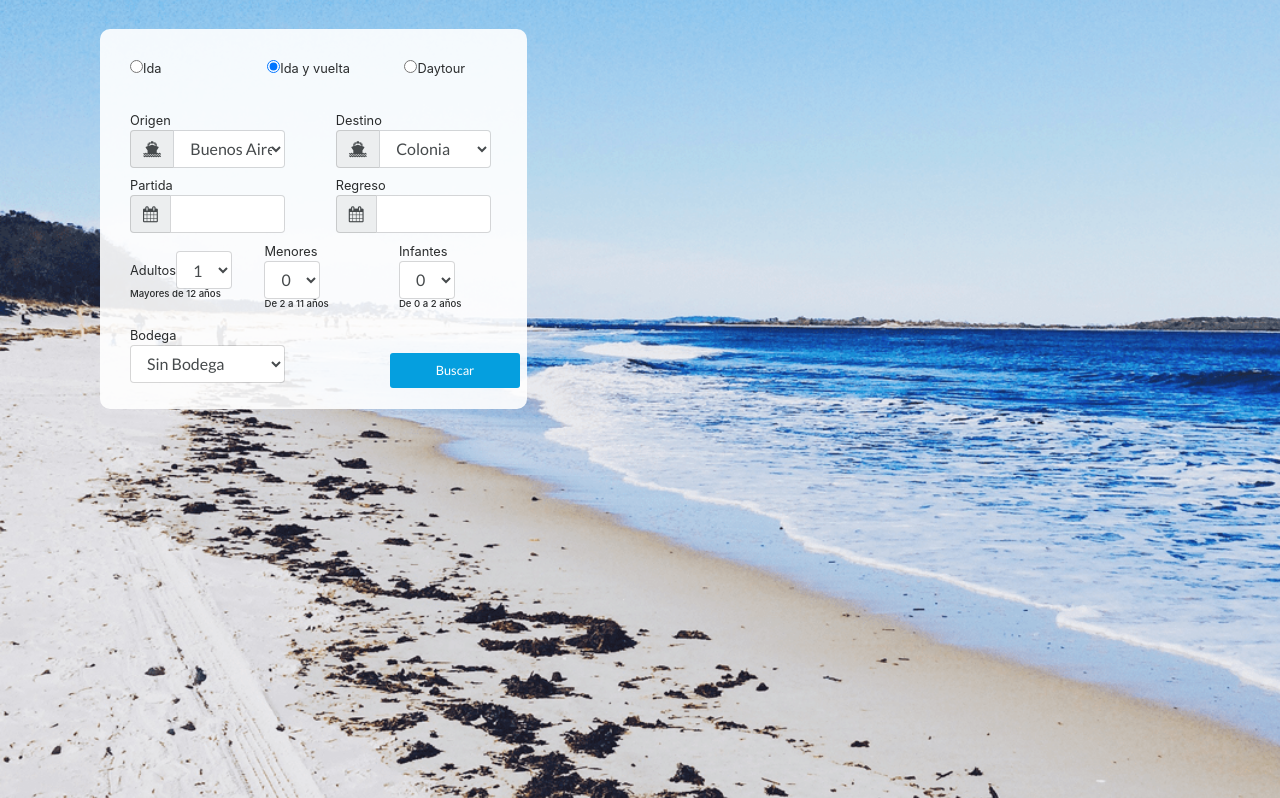
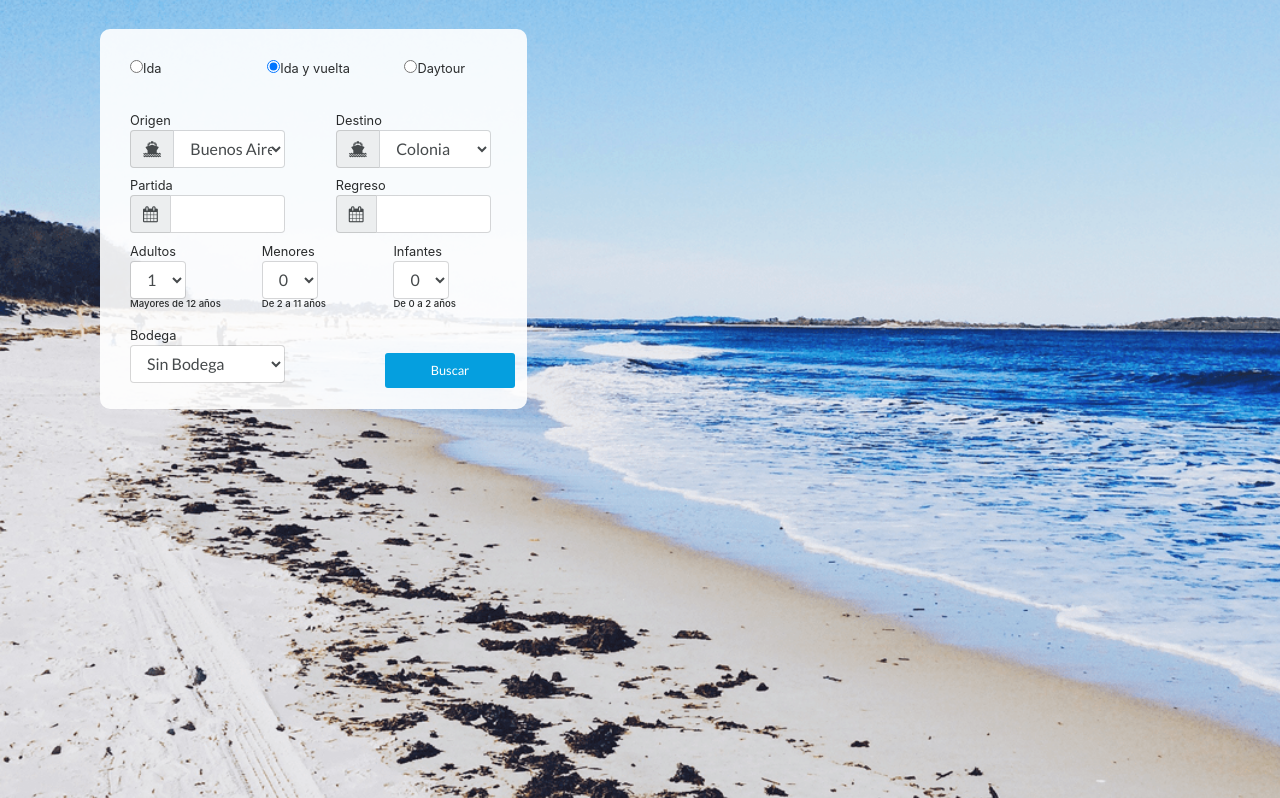
Before and after one commit to moi05/seacatv1, a web app: file index.html in a window 1280 px wide. Shown: the part 181-979 px from the top of the page. Run offline with its HTML, style and script files only (its server is not run), Linux system fonts and the light colour scheme; some libraries are stand-ins or nearby versions.

Commit message:
correccion formulario

```diff
--- a/src/scss/_main-seacat.scss
+++ b/src/scss/_main-seacat.scss
@@ -191,7 +191,7 @@ hgroup {
 }
 
 #edades {
-    max-width: 98% !important;
+    max-width: 96% !important;
 }
 
 h1 {
@@ -301,7 +301,7 @@ h1 {
         font-size: $normal-font-size;
         font-family: $primary-font;
         float: left;
-        margin-left: 245px;
+        margin-left: 240px;
         margin-top: -30px;
     }
 
```
Also changed, not shown: src/css/seacat-core.css.
